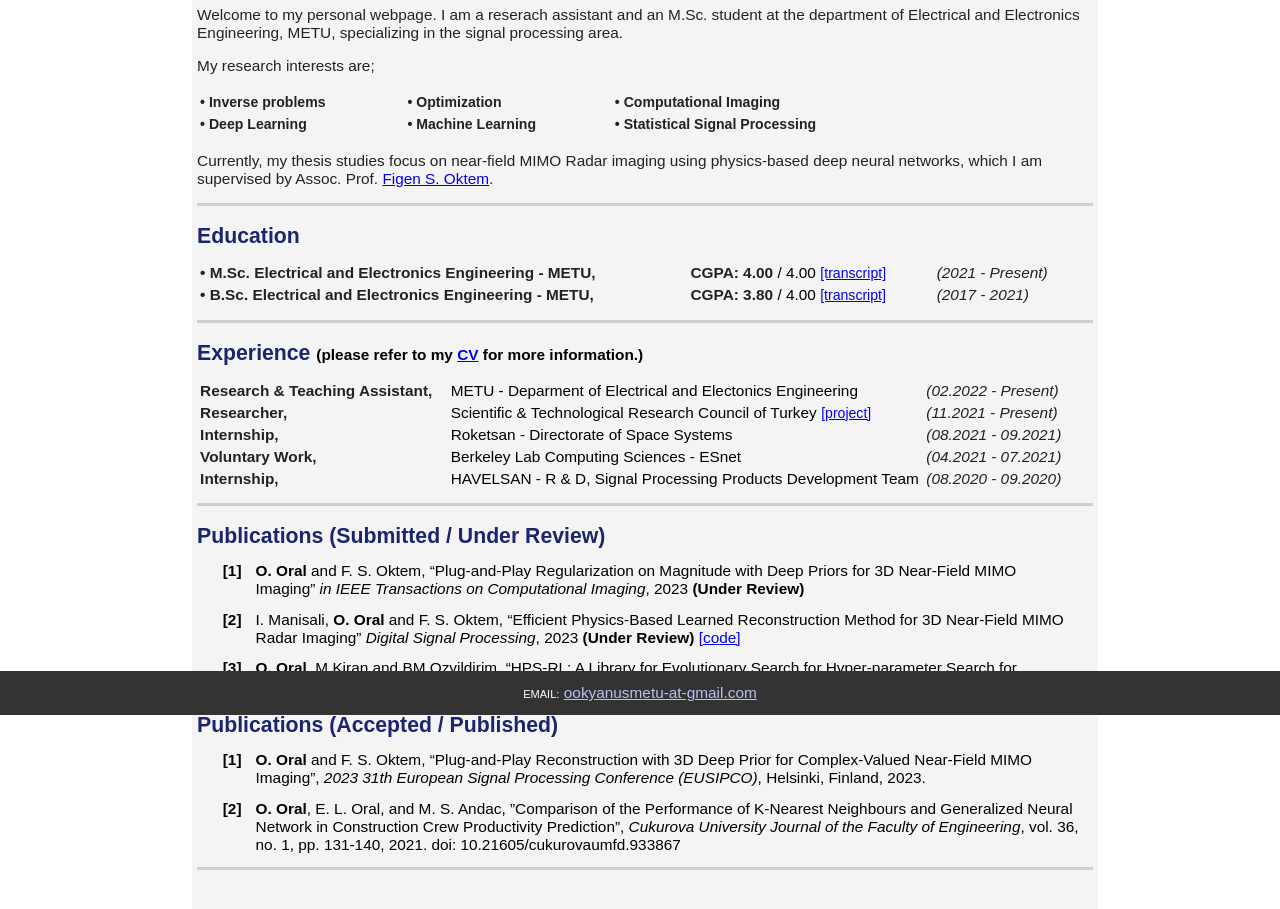
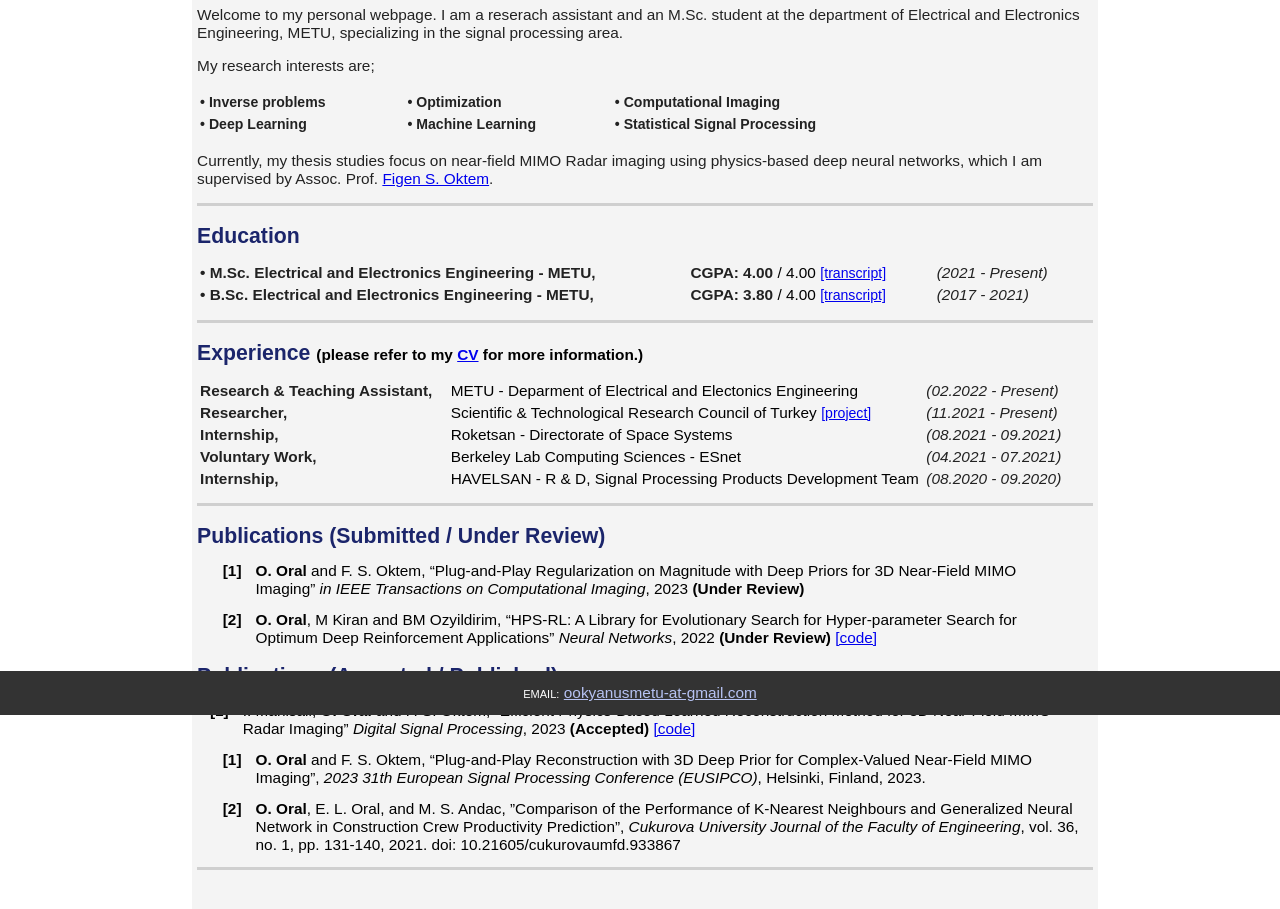
Before and after one commit to OOkyanus/OOkyanus.github.io, a plain HTML site: page index.html in a window 1280 px wide. Shown: the part 85-994 px from the top of the page. Drawn offline with Linux system fonts and the light colour scheme.

Commit message:
publications updated

```diff
--- a/index.html
+++ b/index.html
@@ -384,16 +384,6 @@
                     </div>
                 </li>
 
-                <li class="publication under-review" data-status="under-review">
-                    <div class="publication-sep"></div>
-                    <div class="publication-title">
-                        I. Manisali, <strong>O. Oral</strong> and F. S. Oktem,
-                        “Efficient Physics-Based Learned Reconstruction Method for 3D Near-Field MIMO Radar Imaging”
-                        <i>Digital Signal Processing</i>, 2023
-                    <strong>(Under Review)</strong>
-                    <a href="https://github.com/METU-SPACE-Lab/Efficient-Learned-3D-Near-Field-MIMO-Imaging">[code]</a>
-                    </div>
-                </li>
 
                 <li class="publication under-review" data-status="under-review">
                     <div class="publication-sep"></div>
@@ -408,6 +398,19 @@
             </ul>
 
             <h2>Publications (Accepted / Published)</h2>
+
+
+            <li class="publication published" data-status="published">
+                <div class="publication-sep"></div>
+                <div class="publication-title">
+                    I. Manisali, <strong>O. Oral</strong> and F. S. Oktem,
+                    “Efficient Physics-Based Learned Reconstruction Method for 3D Near-Field MIMO Radar Imaging”
+                    <i>Digital Signal Processing</i>, 2023
+                <strong>(Accepted)</strong>
+                <a href="https://github.com/METU-SPACE-Lab/Efficient-Learned-3D-Near-Field-MIMO-Imaging">[code]</a>
+                </div>
+            </li>
+
             <ul class="publications-published">
 
                 <!-- Publication items go here -->
@@ -416,7 +419,7 @@
                 <li class="publication published" data-status="published">
                     <div class="publication-sep"></div>
                     <div class="publication-title">
-                        <a href="https://cmsworkshops.com/EUSIPCO2023/view_paper.php?PaperNum=1578" target="_blank" class="publication-link">
+                        <a href="https://eurasip.org/Proceedings/Eusipco/Eusipco2023/pdfs/0000496.pdf" target="_blank" class="publication-link">
                             <strong>O. Oral</strong> and F. S. Oktem,
                             “Plug-and-Play Reconstruction with 3D Deep Prior for Complex-Valued Near-Field MIMO Imaging”,
                             <i> 2023 31th European Signal Processing Conference (EUSIPCO)</i>, Helsinki, Finland, 2023.
```
